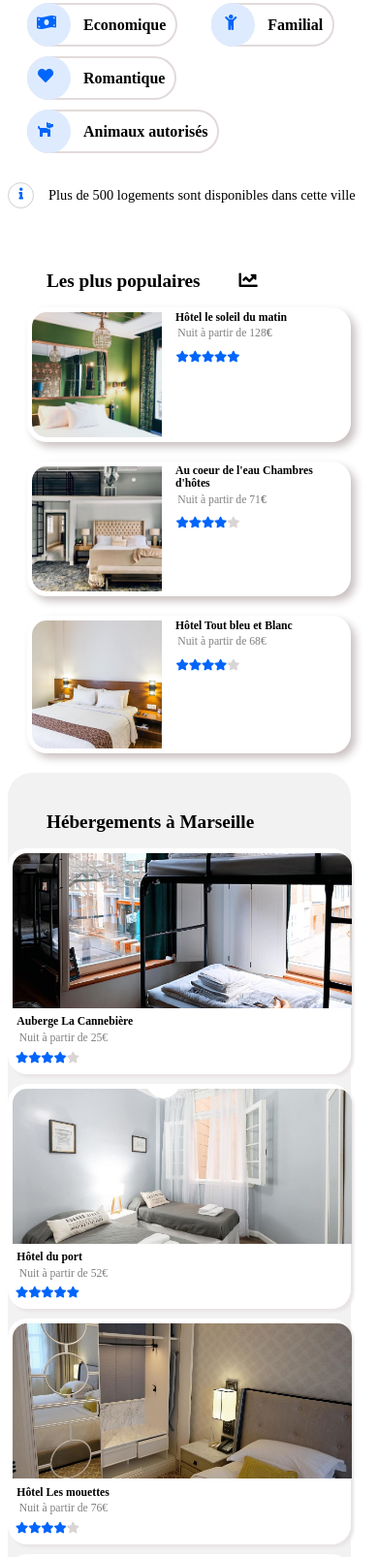
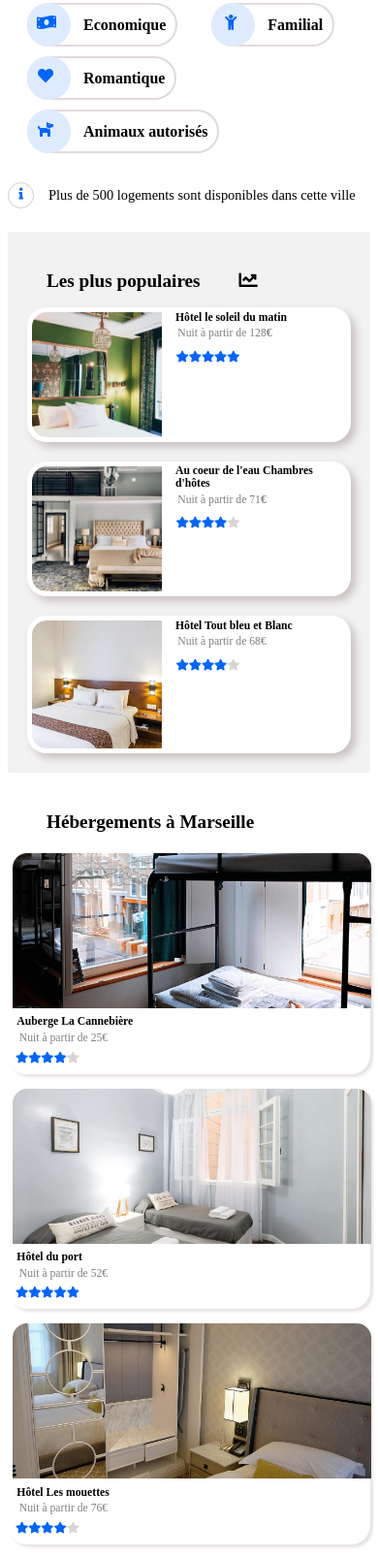
Before and after one commit to Emmanuel-Dessaint/Projet_2, a plain HTML site: page index.html in a window 390 px wide. Shown: the part 376-1982 px from the top of the page at 97% size. Drawn offline with Linux system fonts and the light colour scheme; a web font is replaced by a local one.

Commit message:
responsive firefox

```diff
--- a/css/style.css
+++ b/css/style.css
@@ -291,11 +291,12 @@ Section ul {
     font-size: 0.7em;
 }
 
-.afficher_plus {
+.afficher_plus p{
     margin-left: 45px;
     margin-bottom: 40px;
     font-size: 1em;
     display: inline-flex;
+    font-weight: 900;
 }
 
 /* ---------------------------------------------POPULAIRE----------------------------------------*/
@@ -735,13 +736,14 @@ footer li {
     .hebergement_ligne {
         display: flex;
         flex-direction: column;
+        background-color: white;
     }
 
     .hebergement_ligne a {
         width: 100%;
     }
 
-    .hebergement {
+    #hebergement {
         background-color: white;
         border-radius: 0px;
         margin-right: 0px;
@@ -753,7 +755,7 @@ footer li {
     }
 
     .hebergement_ligne a {
-        background-color: white;
+        background-color: rgb(255, 255, 255);
         margin-right: 0px;
         margin-bottom: 10px;
         border-radius: 20px;
@@ -779,7 +781,7 @@ footer li {
     }
 
     .populaire {
-        background-color: #ffffff !important;
+        background-color: #F2F2F2;
         border-radius: 0;
         margin: 0px;
     }
```
